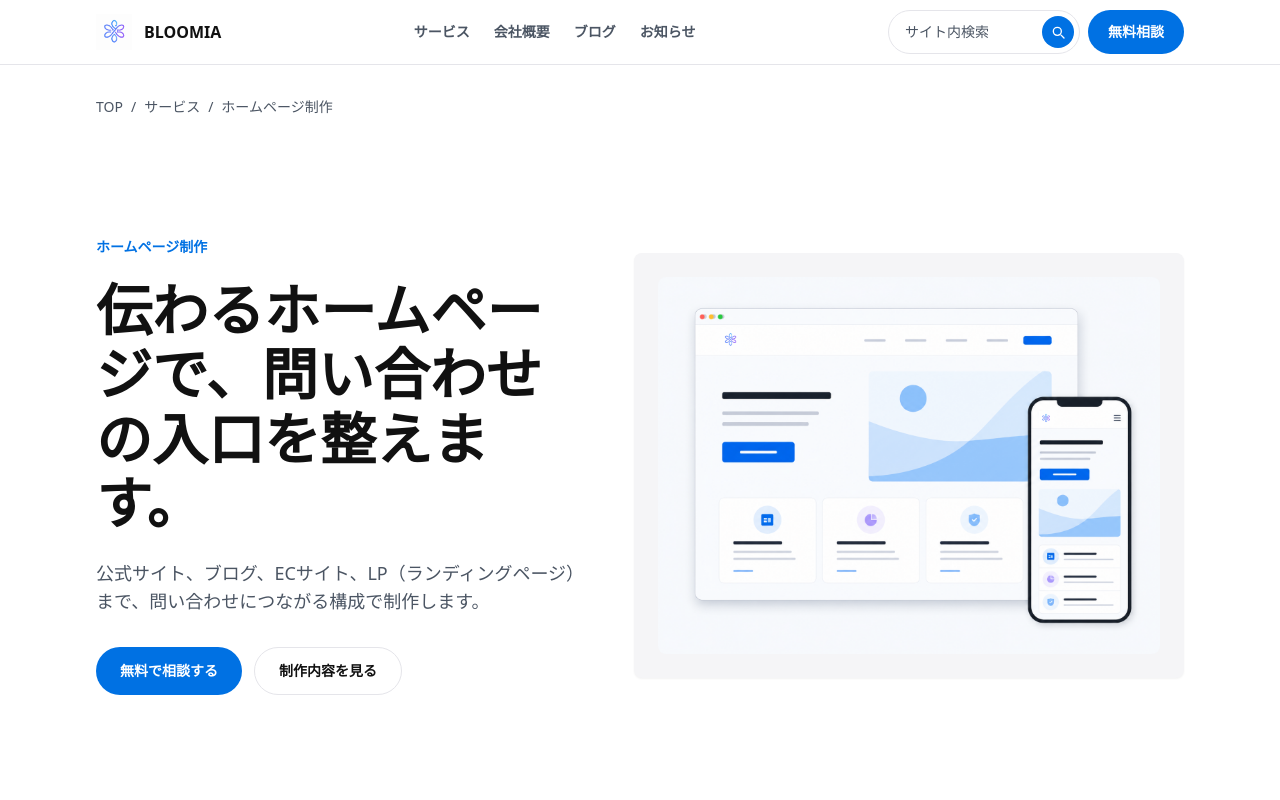
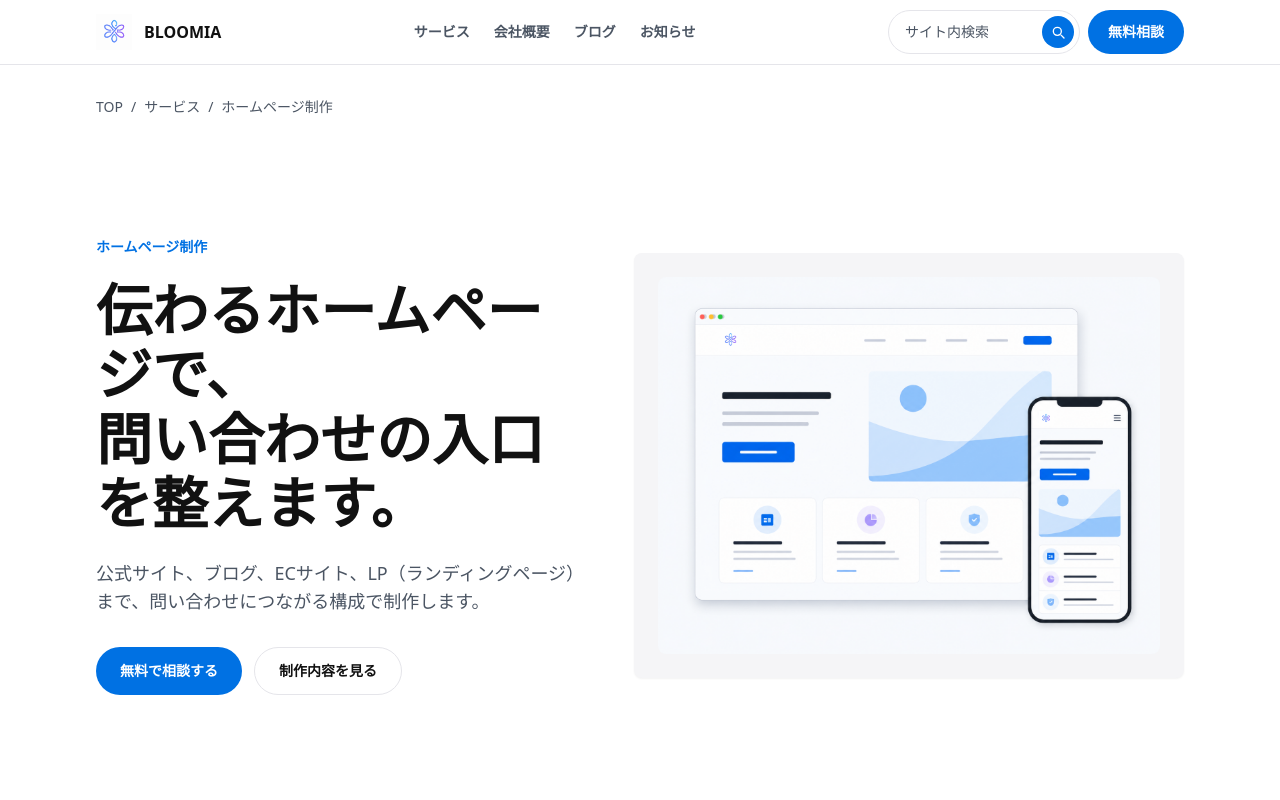
Before and after one commit to iwamitsuco/officialSite, a Next.js app: page /services/website in a window 1280 px wide. Shown: the top 800 px of the page. Built offline with nearby package versions, Linux system fonts and the light colour scheme.

Commit message:
Fix website hero heading line break

```diff
--- a/components/sections/ServiceDetailPage.tsx
+++ b/components/sections/ServiceDetailPage.tsx
@@ -39,7 +39,8 @@ export function ServiceDetailPage({ service }: ServiceDetailPageProps) {
               <div>
                 <p className="eyebrow">{service.title}</p>
                 <h1 className="mt-5 max-w-3xl text-[34px] font-semibold leading-[1.22] tracking-normal text-apple-text sm:text-4xl md:text-[56px] md:leading-[1.15]">
-                  {service.hero}
+                  <span className="block">伝わるホームページで、</span>
+                  <span className="block">問い合わせの入口を整えます。</span>
                 </h1>
                 <p className="lead mt-6 max-w-2xl">{service.description}</p>
                 <div className="mt-8 flex flex-col gap-3 sm:flex-row">
```
